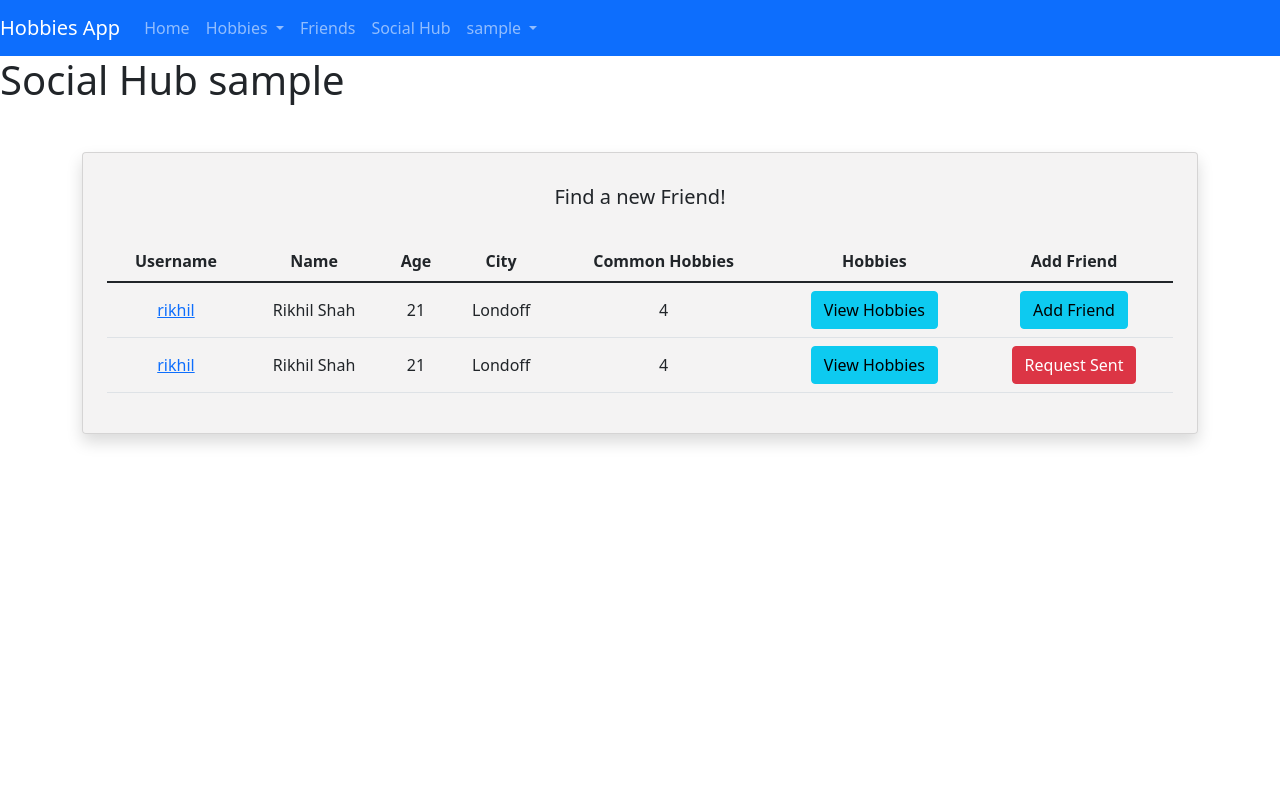
After one commit to AzimIslam/HobbiesApp, a Django app: page /social/ in a window 1280 px wide. The commit adds this page. Run offline with Django 3.2, Linux system fonts and the light colour scheme; the visitor is signed in with stand-in values (Sample User, id 1); some libraries are stand-ins or nearby versions.

Commit message:
started with social

```diff
--- a/mainapp/api.py
+++ b/mainapp/api.py
@@ -117,3 +117,8 @@ def toggle_hobby(request):
             return JsonResponse({"added": body['exisitng_hobby']})
         except:
             return HttpResponseNotFound("Hobby Not Added")
+
+
+@login_required
+def users_api(request):
+    pass
--- a/mainapp/templates/mainapp/profile/base.html
+++ b/mainapp/templates/mainapp/profile/base.html
@@ -41,7 +41,7 @@
                     <a class="nav-link" href="#">Friends</a>
                   </li>
                   <li class="nav-item">
-                    <a class="nav-link" href="#">Social Hub</a>
+                    <a class="nav-link" href="{% url 'social' %}">Social Hub</a>
                   </li>
                   <li class="nav-item dropdown">
                     <a class="nav-link dropdown-toggle" href="#" id="navbarDropdownMenuLink" data-toggle="dropdown" aria-haspopup="true" aria-expanded="false">
--- /dev/null
+++ b/mainapp/templates/mainapp/profile/social.html
@@ -0,0 +1,111 @@
+{% extends 'mainapp/profile/base.html' %}
+
+{% block content %}
+  <div id=app>
+    {% csrf_token %}
+    <h1 class="">Social Hub {{ user }}</h1>
+    <div class="full-screen text-center flex-column">
+      <div class="container">
+        <div class="card shadow mx-auto text-left mt-5 m-3 p-4" style="width: 100%; height: 100%; background-color: rgba(242, 240, 240, 0.8)">
+            <h5 class="card-title pt-2 pb-4">Find a new Friend!</h5>
+
+            <div class="table-responsive">
+                <table class="table">
+                    <thead>
+                        <tr>
+                            <th scope="col">Username</th>
+                            <th scope="col">Name</th>
+                            <th scope="col">Age</th>
+                            <th scope="col">City</th>
+                            <th scope="col">Common Hobbies</th>
+                            <th scope="col">Hobbies</th>
+                            <th scope="col">Add Friend</th>
+                        </tr>
+                    </thead>
+
+                    <tbody class="align-middle">
+                        <tr>
+                            <td>
+                                <a href="">rikhil</a>
+                            </td>
+                            <td>
+                                <span>Rikhil Shah</span>
+                            </td>
+                            <td>
+                                <span>21</span>
+                            </td>
+                            <td>
+                                <span>Londoff</span>
+                            </td>
+                            <td>
+                                <span>4</span>
+                            </td>
+                            <td>
+                                <button type="button" class=" btn btn-info">View Hobbies</button>
+                            </td>
+                            <td>
+                                <button type="button" class=" btn btn-info">Add Friend</button>
+                            </td>
+                        </tr>
+
+                        <tr>
+                            <td>
+                                <a href="">rikhil</a>
+                            </td>
+                            <td>
+                                <span>Rikhil Shah</span>
+                            </td>
+                            <td>
+                                <span>21</span>
+                            </td>
+                            <td>
+                                <span>Londoff</span>
+                            </td>
+                            <td>
+                                <span>4</span>
+                            </td>
+                            <td>
+                                <button type="button" class=" btn btn-info">View Hobbies</button>
+                            </td>
+                            <td>
+                                <button type="button" class=" btn btn-danger">Request Sent</button>
+                            </td>
+                        </tr>
+                    </tbody>
+                </table>
+            </div>
+
+        </div>
+      </div>
+    </div>
+  </div>
+
+{% endblock %}
+
+{% block scripts %}
+<script>
+    let myApp = Vue.createApp({
+        delimiters: ["[[", "]]"],
+        data() {
+            return {
+                users: [],
+            }
+        },
+
+
+        async created() {
+            let response = await fetch("{% url 'users api' %}");
+            if (response.ok) {
+                let data = await response.json();
+                this.users = data.users;
+            }
+            else {
+                alert("Failed to load list of users");
+            }
+        }
+
+
+
+    })
+</script>
+{% endblock %}
--- a/mainapp/urls.py
+++ b/mainapp/urls.py
@@ -29,6 +29,7 @@ urlpatterns = [
     path('logout/', views.logout, name="logout"),
     path('createHobbies/', views.create_hobbies_view, name="createHobbies"),
     path('searchHobbies/', views.search_hobbies_view, name="searchHobbies"),
+    path('social/', views.social_view, name="social"),
 
     path('api/hobbies/', api.hobbies_api, name="hobbies api"),
     path('api/toggleHobby/', api.toggle_hobby, name="toggle hobby api"),
@@ -37,7 +38,10 @@ urlpatterns = [
     path('api/profile/', api.profile_api, name="profile api"),
     path('api/hobby/<str:hobby_name>/', api.hobby_api, name="hobby api"),
     path('api/deleteUserHobby/', api.user_delete_hobby, name="delete hobby api"),
-    path('api/uploadFile/', api.uploadFiles, name="uploadFile api")
+    path('api/uploadFile/', api.uploadFiles, name="uploadFile api"),
+
+    path('api/users/', api.users_api, name="users api"),
+
 ]
 
 urlpatterns += staticfiles_urlpatterns()
--- a/mainapp/views.py
+++ b/mainapp/views.py
@@ -1,6 +1,6 @@
 from django.shortcuts import render
 from django.contrib import auth
-from django.shortcuts import redirect, render
+from django.shortcuts import redirect, render, get_object_or_404
 from django.urls import reverse
 from mainapp.models import *
 from django.http import JsonResponse
@@ -70,6 +70,10 @@ def home_view(request):
     return render(request, 'mainapp/profile/homepage.html')
 
 @login_required
+def social_view(request):
+    return render(request, 'mainapp/profile/social.html')
+
+@login_required
 def logout(request):
     auth.logout(request)
     return redirect('/')
```
Also changed, not shown: assets/images/discord-avatar-128-302SF.gif (added), 1 other file.
